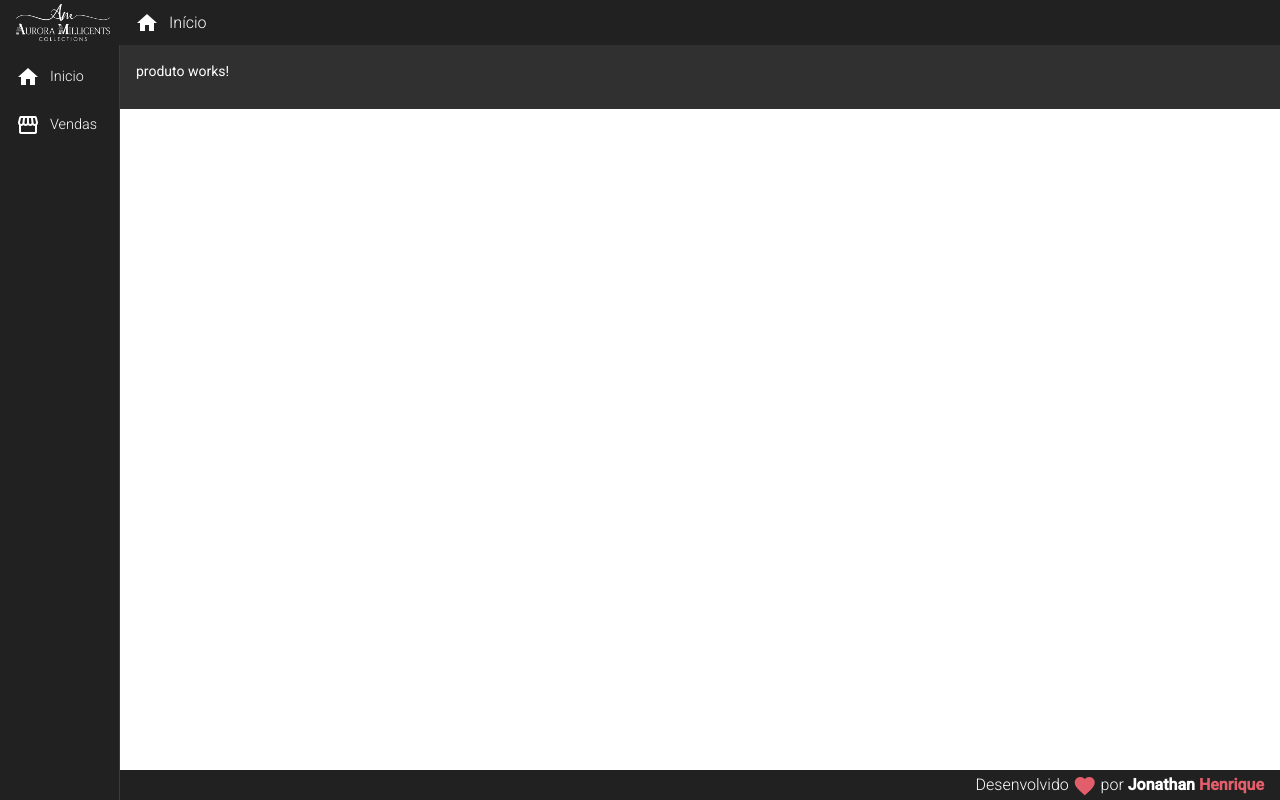
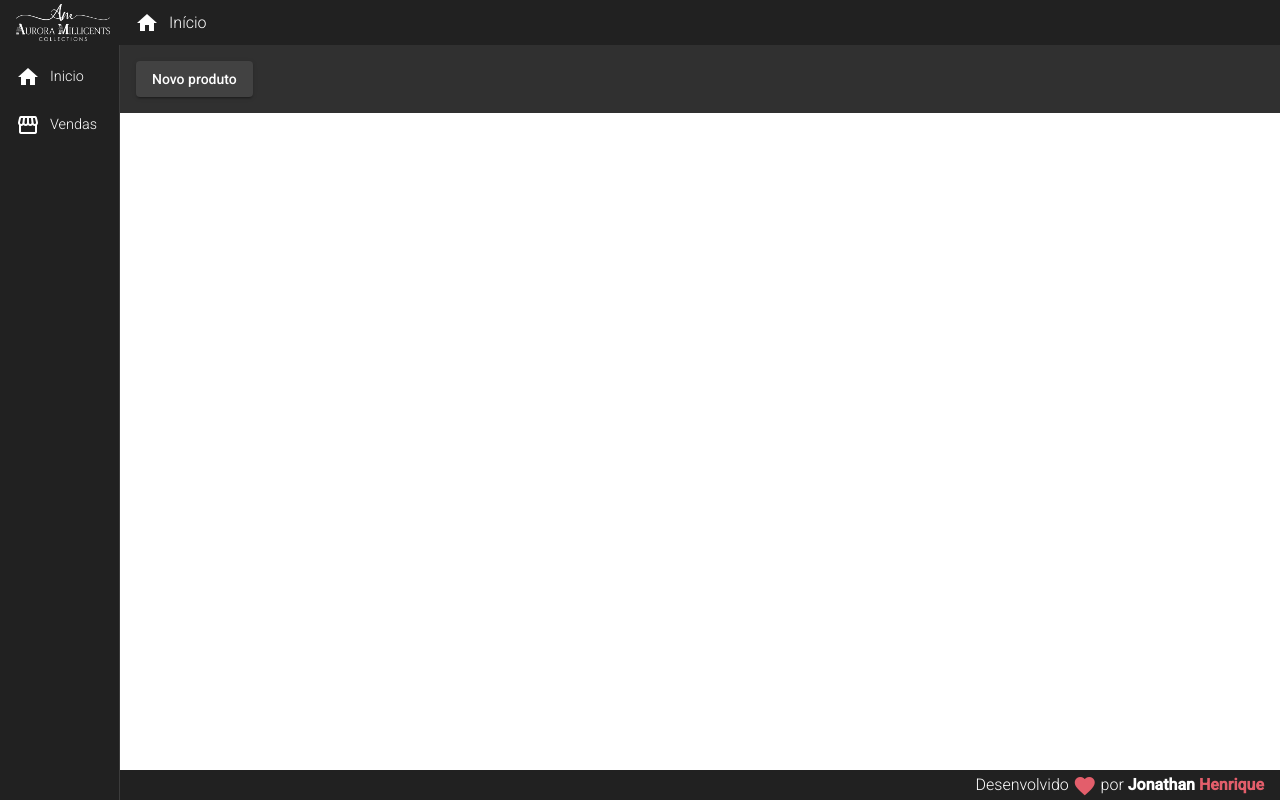
Before and after one commit to jonathan1Henrique/estudo-angular, an Angular app: page /produto in a window 1280 px wide. Built offline with nearby package versions, Linux system fonts and the light colour scheme.

Commit message:
component criar produto e modelo produto

```diff
--- /dev/null
+++ b/src/app/components/produto/produto-create/produto-create.component.ts
@@ -0,0 +1,17 @@
+import { Component, OnInit } from '@angular/core';
+
+@Component({
+  selector: 'app-produto-create',
+  templateUrl: './produto-create.component.html',
+  styleUrls: ['./produto-create.component.css']
+})
+export class ProdutoCreateComponent implements OnInit {
+
+  constructor() { }
+
+  ngOnInit(): void {
+  }
+
+
+
+}
--- a/src/app/views/produto/produto.component.html
+++ b/src/app/views/produto/produto.component.html
@@ -1 +1,3 @@
-<p>produto works!</p>
+<button mat-raised-button (click)="navigateToProductCreate()">
+    Novo produto
+</button>
--- a/src/app/views/produto/produto.component.ts
+++ b/src/app/views/produto/produto.component.ts
@@ -1,4 +1,6 @@
 import { Component, OnInit } from '@angular/core';
+import { Router } from '@angular/router';
+
 
 @Component({
   selector: 'app-produto',
@@ -7,9 +9,13 @@
 })
 export class ProdutoComponent implements OnInit {
 
-  constructor() { }
+  constructor(private router:Router) { }
 
   ngOnInit(): void {
   }
 
+  navigateToProductCreate():void {
+    this.router.navigate(['/produto/create'])
+  }
+
 }
```
Also changed, not shown: src/app/app-routing.module.ts (+9 -4 lines), src/app/app.module.ts (+6 -2 lines), src/app/components/produto/produto-create/produto-create.component.css (added), src/app/components/produto/produto-create/produto-create.component.html (added).
